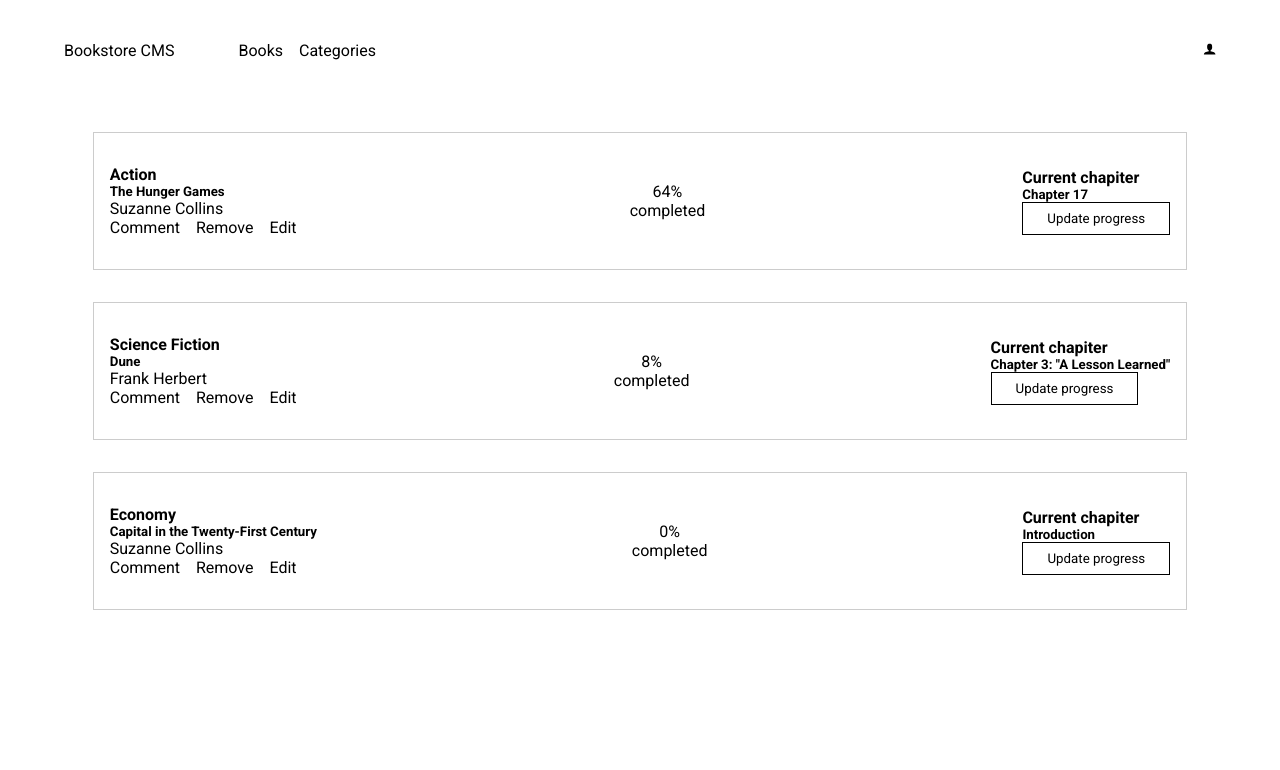
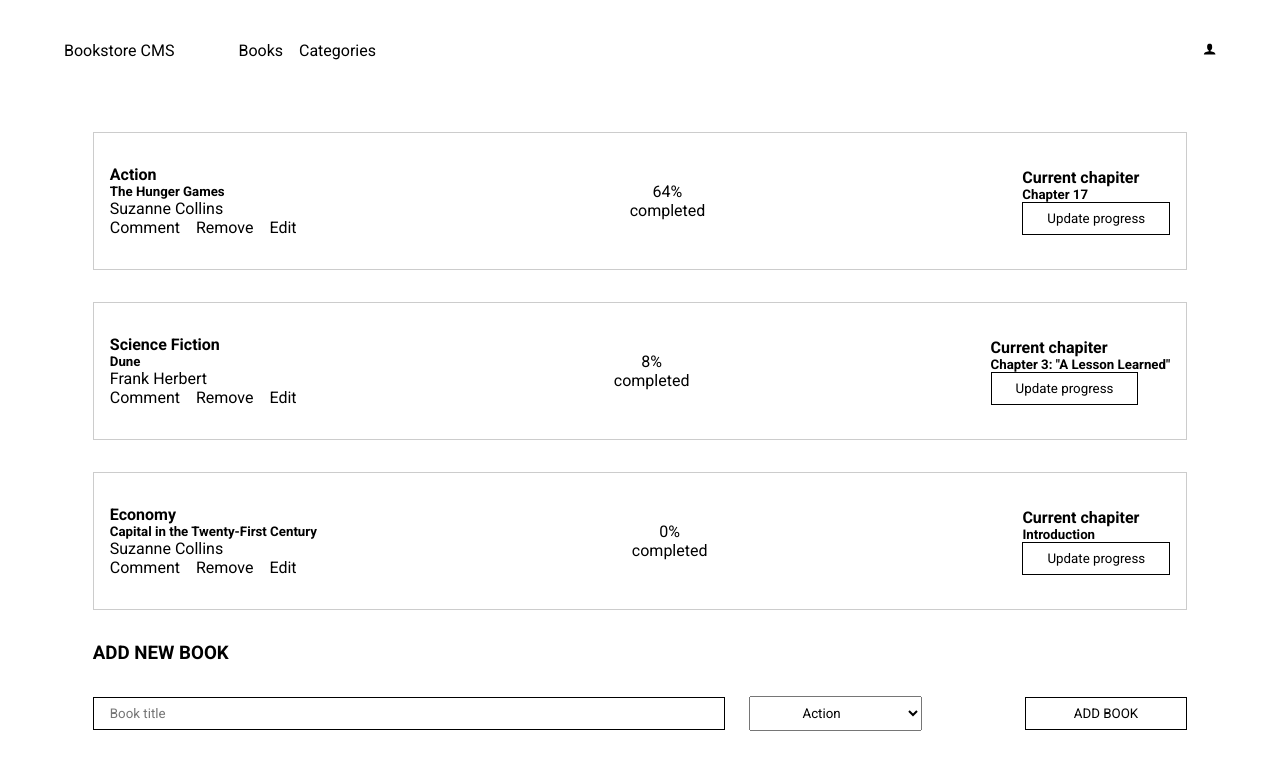
Before and after one commit to moise10r/book-store, a React (Create React App) app: page / in a window 1280 px wide. Shown: the top 770 px of the page. Built offline with nearby package versions, Linux system fonts and the light colour scheme.

Commit message:
Add addBok form

```diff
--- a/src/App.js
+++ b/src/App.js
@@ -1,4 +1,4 @@
-import Main from './components/main';
+import Main from './components/page/main';
 import './assets/css/main.css';
 
 function App() {
--- /dev/null
+++ b/src/assets/css/componentStyle/addBook.css
@@ -0,0 +1,35 @@
+.add-book-section {
+  width: 100%;
+  background-color: red;
+}
+
+.add-book-main-container {
+  width: 95%;
+  margin: 0 auto;
+}
+
+#add-book {
+  width: 100%;
+  margin-top: 2rem;
+}
+
+.add-input {
+  flex: 1;
+  border: 1px solid #000;
+  padding: 0.5rem 1rem;
+  margin-right: 1.5rem;
+}
+
+#add-book .right-container {
+  width: 40%;
+}
+
+#add-book .right-container #select {
+  padding: 0.5rem 3rem;
+}
+
+#add-book .right-container .submut-btn {
+  padding: 0.5rem 3rem;
+  border: 1px solid #000;
+  cursor: pointer;
+}
--- a/src/assets/css/main.css
+++ b/src/assets/css/main.css
@@ -1,6 +1,7 @@
 @import url('https://fonts.googleapis.com/css2?family=Roboto:wght@100;300;400;500;700;900&display=swap');
 @import url('./componentStyle/header.css');
 @import url('./componentStyle/bookList.css');
+@import url('./componentStyle/addBook.css');
 
 * {
   margin: 0;
@@ -60,4 +61,5 @@
 .container {
   width: 90%;
   margin: 0 auto;
+  padding-bottom: 4rem;
 }
--- /dev/null
+++ b/src/components/addBook.jsx
@@ -0,0 +1,22 @@
+import React from 'react';
+
+const AddBook = () => (
+  <section className="add-book-seciton">
+    <div className="add-book-main-container">
+      <h3 className="title">ADD NEW BOOK</h3>
+      <form id="add-book" className="flex-between">
+        <input type="text" name="addBook" className="add-input" placeholder="Book title" />
+        <div className="right-container flex-between">
+          <select name="selectCategory" id="select">
+            <option value="category1">Action</option>
+            <option value="category1">Science</option>
+            <option value="category1">Economy</option>
+          </select>
+          <button type="submit" className="submut-btn"> ADD BOOK</button>
+        </div>
+      </form>
+    </div>
+  </section>
+);
+
+export default AddBook;
--- a/src/components/main.jsx
+++ b/src/components/page/main.jsx
@@ -1,6 +1,7 @@
 import React from 'react';
-import BookList from './bookList';
-import Header from './header';
+import AddBook from '../addBook';
+import BookList from '../bookList';
+import Header from '../header';
 
 const books = [
   {
@@ -42,6 +43,7 @@
   <div className="container">
     <Header />
     <BookList books={books} />
+    <AddBook />
   </div>
 );
 
```
